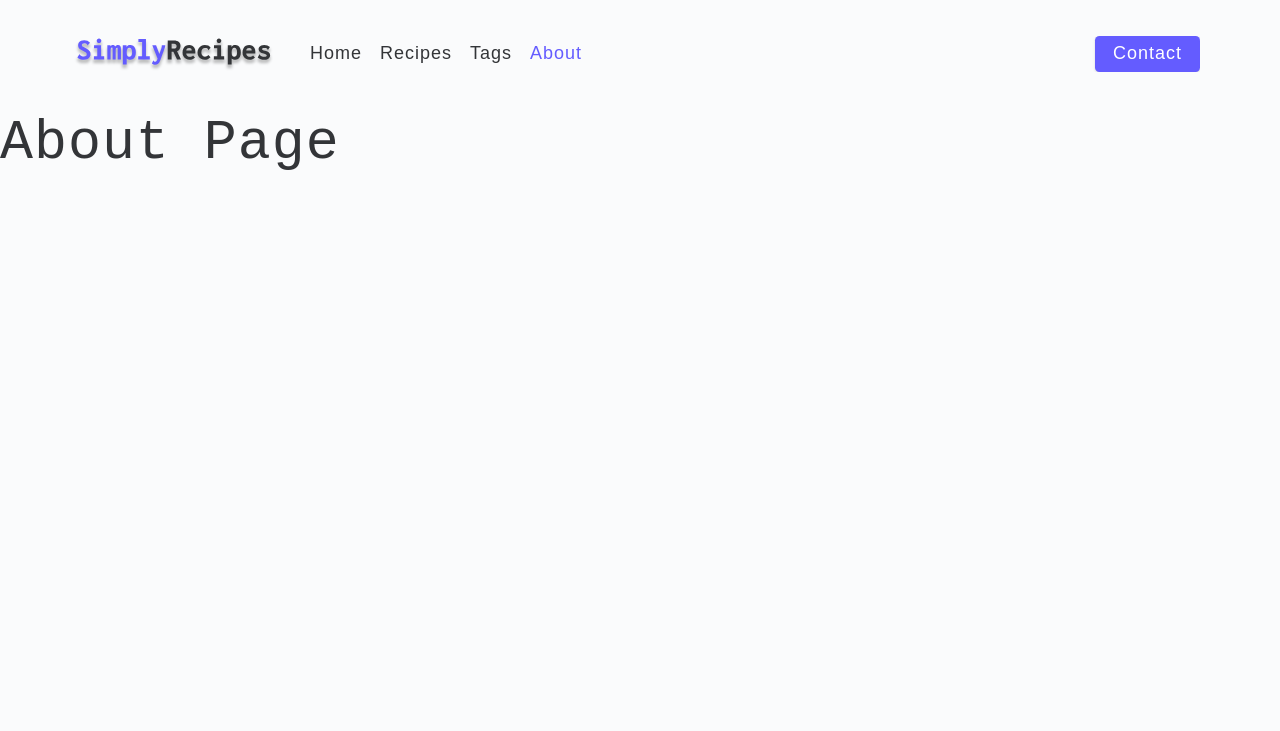
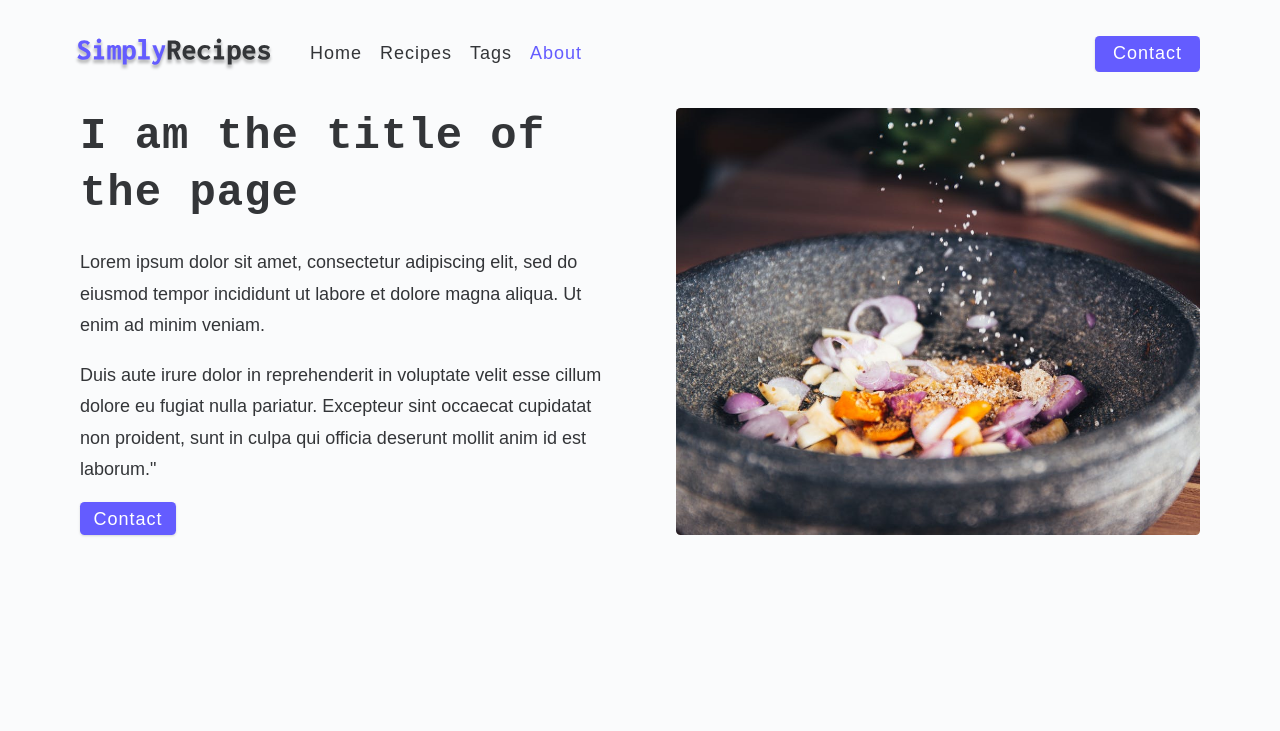
Before and after one commit to Alicino88/gatsby-course-recipes-blog, a Gatsby site: page /about in a window 1280 px wide. Built offline with nearby package versions, Linux system fonts and the light colour scheme; Gatsby itself is replaced by a stand-in of ours.

Commit message:
updates to About page

```diff
--- a/src/pages/about.js
+++ b/src/pages/about.js
@@ -1,10 +1,37 @@
 import React from "react"
 import Layout from "../components/Layout.js"
-
+import { StaticImage } from "gatsby-plugin-image"
+import { Link } from "gatsby"
 function About() {
   return (
     <Layout>
-      <h1>About page</h1>
+      <main className="page">
+        <section className="about-page">
+          <article>
+            <h2>I am the title of the page</h2>
+            <p>
+              Lorem ipsum dolor sit amet, consectetur adipiscing elit, sed do
+              eiusmod tempor incididunt ut labore et dolore magna aliqua. Ut
+              enim ad minim veniam.
+            </p>
+            <p>
+              Duis aute irure dolor in reprehenderit in voluptate velit esse
+              cillum dolore eu fugiat nulla pariatur. Excepteur sint occaecat
+              cupidatat non proident, sunt in culpa qui officia deserunt mollit
+              anim id est laborum."
+            </p>
+            <Link to="/contact" className="btn">
+              contact
+            </Link>
+          </article>
+          <StaticImage
+            src="../assets/images/about.jpeg"
+            alt="Person pouring salt in bowl"
+            placeholder="tracedSVG"
+            className="about-img"
+          />
+        </section>
+      </main>
     </Layout>
   )
 }
```
